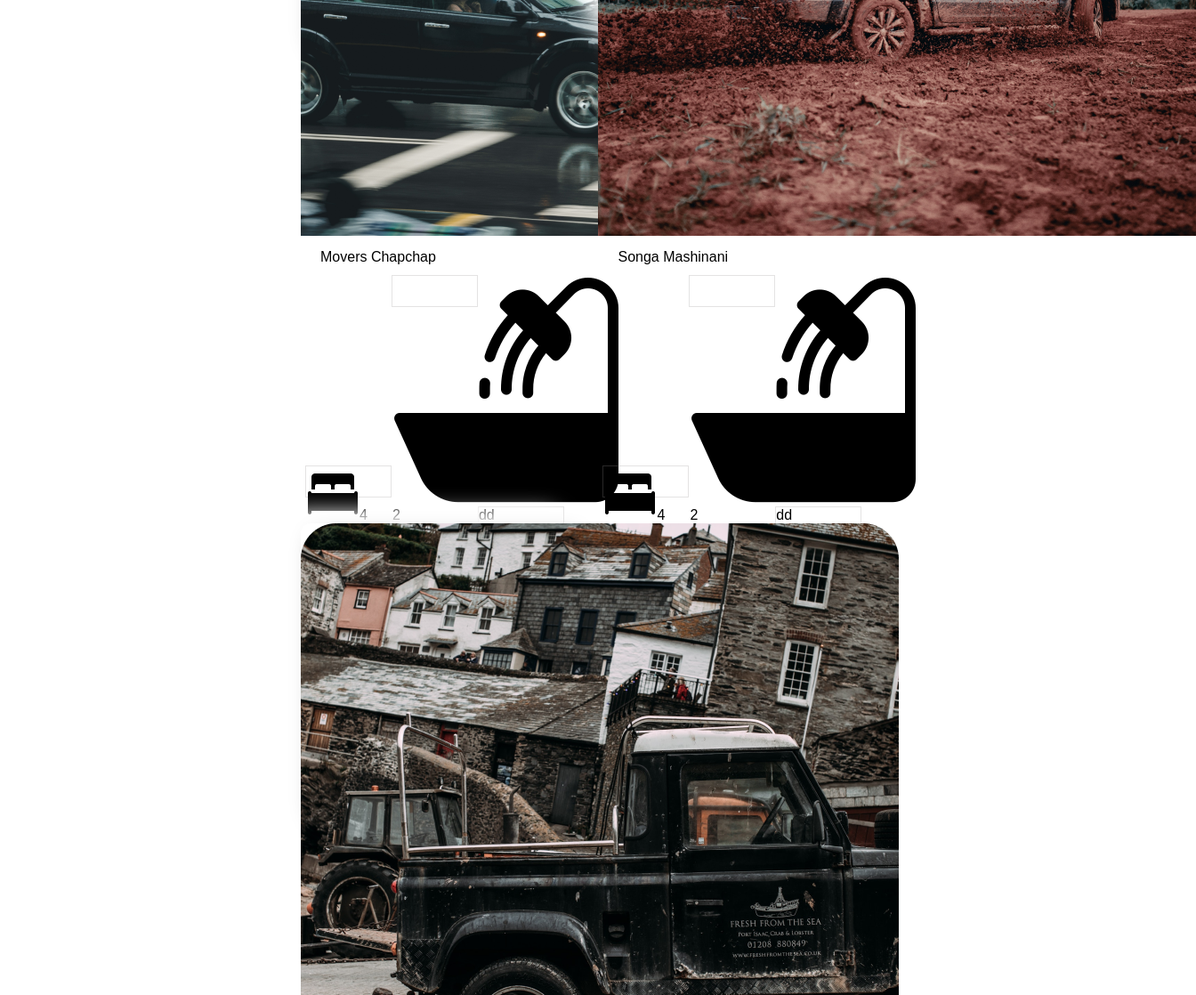
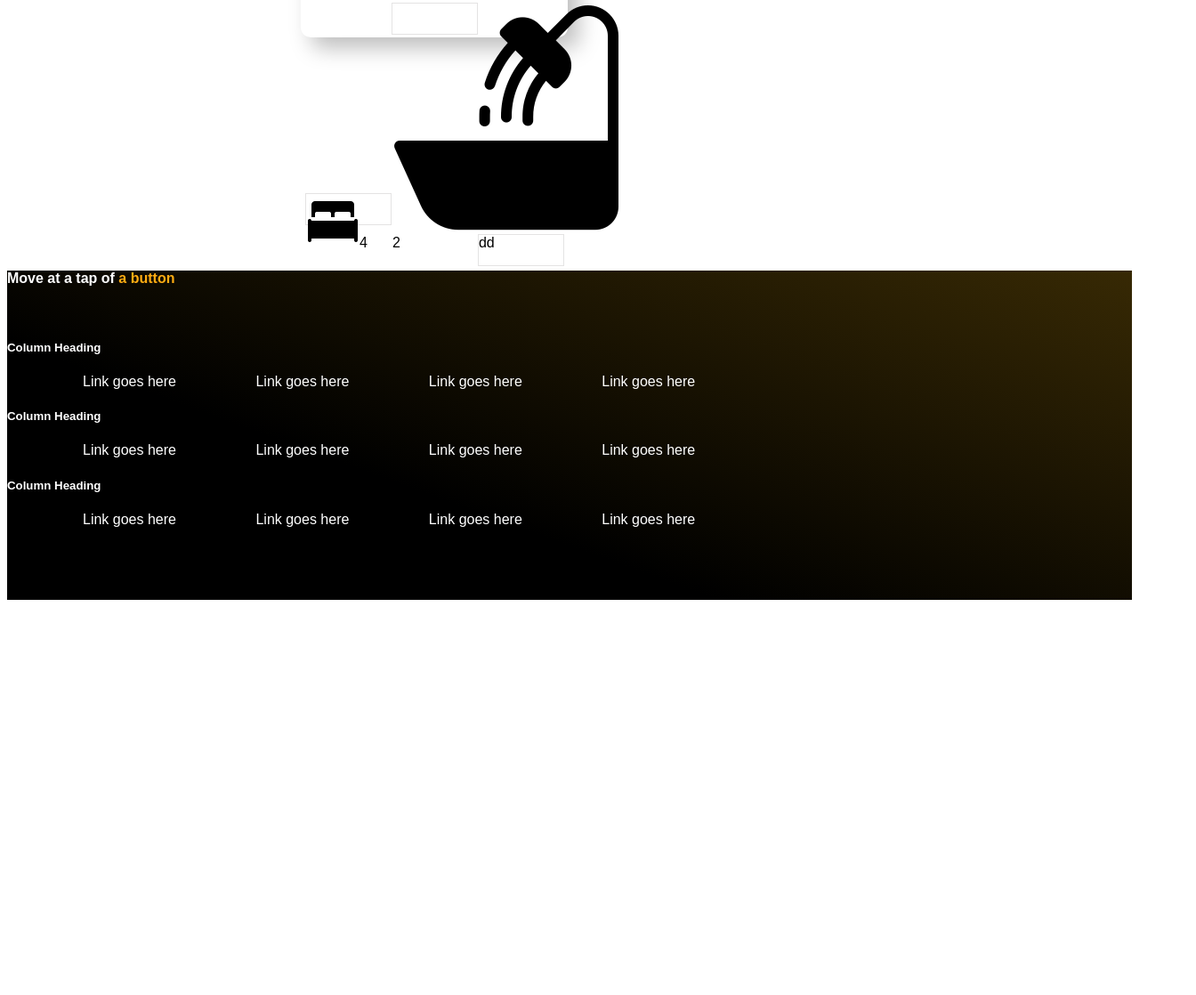
Before and after one commit to AWITI0301/landing-page-of-a-restaurants-website, a plain HTML site: page index.html in a window 1280 px wide. Shown: the part 3263-4381 px from the top of the page at 89% size, 1344 px wide, since content can reach past the window. After the commit the page ends 3945 px from the top, so only its background shows below. Drawn offline with Linux system fonts and the light colour scheme.

Commit message:
the commit will style the footer

```diff
--- a/assets/css/index.css
+++ b/assets/css/index.css
@@ -148,3 +148,16 @@ a {
     margin-left: 30px;
     border-radius: 11px;
 }
+
+.topmoverspics {
+    width: 300px;
+
+}
+
+.footer {
+    width: 100%;
+    height: 370px;
+    color: white;
+    background: rgb(0,0,0);
+background: linear-gradient(20deg, rgba(0,0,0,1) 35%, rgba(55,41,4,1) 100%);
+}
```
